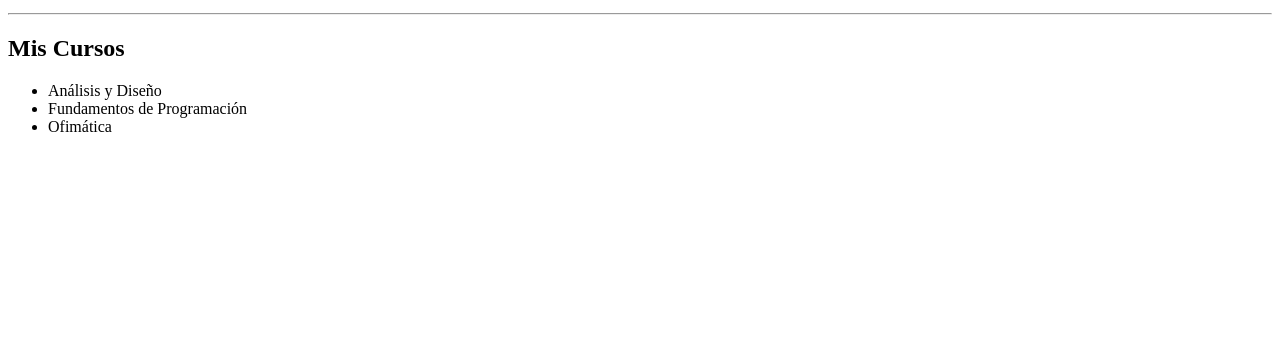
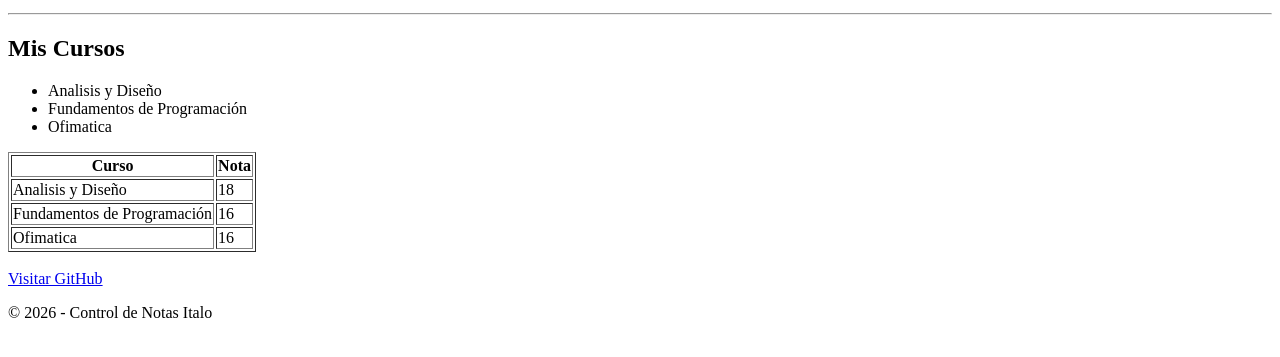
Before and after one commit to i2611959-hub/ControlNotas, a plain HTML site: page index.html in a window 1280 px wide. Shown: the part 101-458 px from the top of the page. Drawn offline with Linux system fonts and the light colour scheme.

Commit message:
Tabla de tres columnas , elnace web, pie de pagina

```diff
--- a/index.html
+++ b/index.html
@@ -4,6 +4,7 @@
     <meta charset="UTF-8">
     <title>Control de Notas</title>
 </head>
+
 <body>
     <h1>Panel de Notas</h1>
     <p>¡Bienvenido al sistema de gestión de notas del curso!</p>
@@ -11,11 +12,35 @@
     <hr>
 
     <h2>Mis Cursos</h2>
-
     <ul>
-        <li>Análisis y Diseño</li>
+        <li>Analisis y Diseño</li>
         <li>Fundamentos de Programación</li>
-        <li>Ofimática</li>
+        <li>Ofimatica</li>
     </ul>
+    <table border="1">
+        <thead>
+            <tr>
+                <th>Curso</th>
+                <th>Nota</th>
+            </tr>
+        </thead>
+        <tr>
+            <td>Analisis y Diseño</td>
+            <td>18</td>
+        </tr>
+        <tr>
+            <td>Fundamentos de Programación</td>
+            <td>16</td>
+        </tr>
+        <tr>
+            <td>Ofimatica</td>
+            <td>16</td>
+        </tr>
+    </table>
+    <br>
+    <a href=https:"https://github.com/i2611959-hub">Visitar GitHub</a>
+    <footer>
+        <p>&copy; 2026 - Control de Notas Italo</p>
+    </footer>
     </body>
 </html>
```
